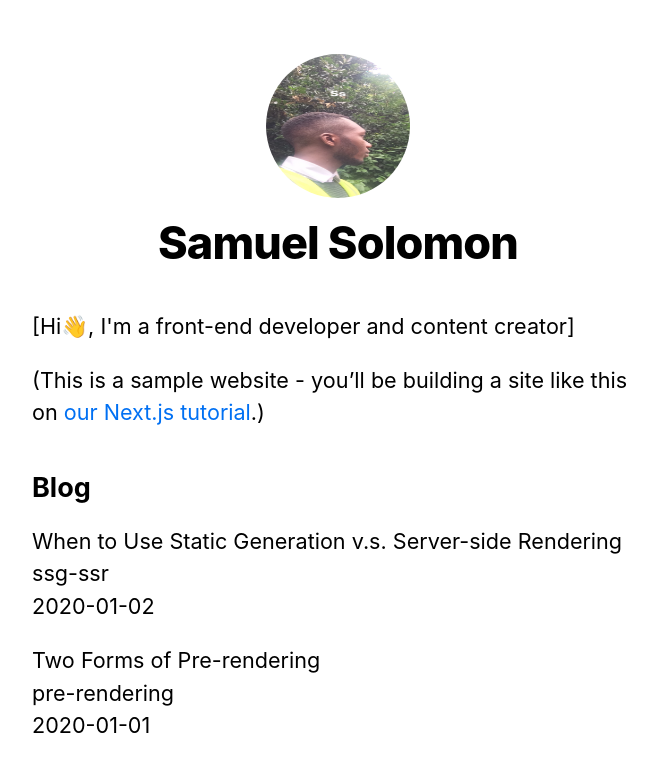
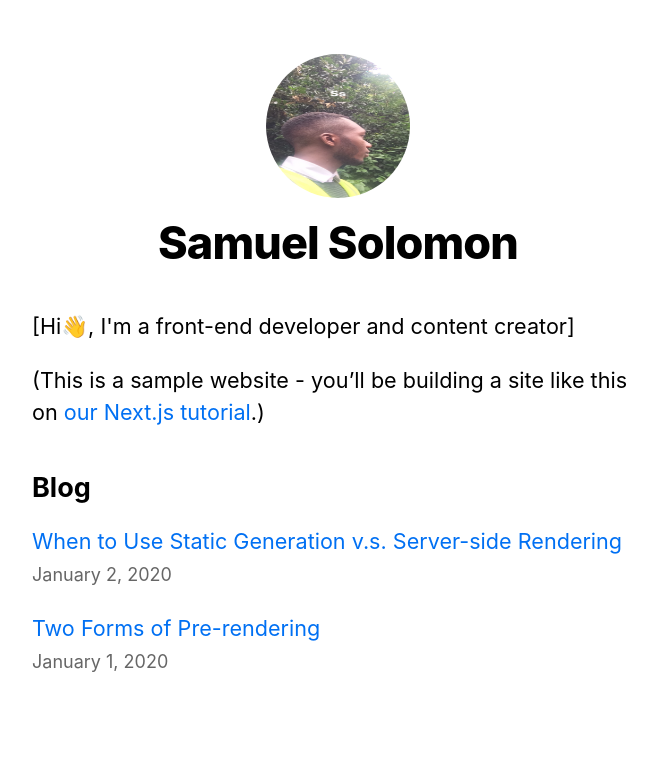
Before and after one commit to S-Solomon/nextjs-blog, a Next.js app: page / in a window 1280 px wide. Shown: the top 772 px of the page, without its empty margins (302-959 px from the left). Built offline with nearby package versions, Linux system fonts and the light colour scheme.

Commit message:
added 404 page

```diff
--- /dev/null
+++ b/components/date.js
@@ -0,0 +1,6 @@
+import { parseISO, format } from 'date-fns'
+
+export default function Date({ dateString }) {
+    const date = parseISO(dateString)
+    return <time dateTime={dateString}>{format(date, 'LLLL d, yyyy')}</time>
+}
--- a/lib/posts.js
+++ b/lib/posts.js
@@ -1,6 +1,8 @@
 import fs from 'fs'
 import path from 'path'
 import matter from 'gray-matter'
+import remark from 'remark'
+import html from 'remark-html'
 
 const postsDirectory = path.join(process.cwd(), 'posts')
 
@@ -69,3 +71,29 @@
         }
     })
 }
+
+
+
+
+
+export async function getPostData(id) {
+    const fullPath = path.join(postsDirectory, `${id}.md`)
+    const fileContents = fs.readFileSync(fullPath, 'utf8')
+
+    // Use gray-matter to parse the post metadata section
+    const matterResult = matter(fileContents)
+
+    // Use remark to convert markdown into HTML string
+    const processedContent = await remark()
+        .use(html)
+        .process(matterResult.content)
+    const contentHtml = processedContent.toString()
+
+
+    // Combine the data with the id and contentHtml
+    return {
+        id,
+        contentHtml,
+        ...matterResult.data
+    }
+}
--- a/package.json
+++ b/package.json
@@ -8,9 +8,12 @@
     "start": "next start"
   },
   "dependencies": {
+    "date-fns": "^2.21.3",
     "gray-matter": "^4.0.3",
     "next": "^10.0.0",
     "react": "17.0.1",
-    "react-dom": "17.0.1"
+    "react-dom": "17.0.1",
+    "remark": "^13.0.0",
+    "remark-html": "^13.0.1"
   }
 }
--- a/pages/index.js
+++ b/pages/index.js
@@ -2,6 +2,8 @@
 import Layout, { siteTitle } from '../components/layout'
 import utilStyles from '../styles/utils.module.css'
 import { getSortedPostsData } from '../lib/posts'
+import Link from 'next/link'
+import Date from '../components/date'
 
 
 
@@ -35,11 +37,13 @@
         <ul className={utilStyles.list}>
           {allPostsData.map(({ id, date, title }) => (
             <li className={utilStyles.listItem} key={id}>
-              {title}
+              <Link href={`/posts/${id}`}>
+                <a>{title}</a>
+              </Link>
               <br />
-              {id}
-              <br />
-              {date}
+              <small className={utilStyles.lightText}>
+                <Date dateString={date} />
+              </small>
             </li>
           ))}
         </ul>
```
Also changed, not shown: pages/404.js (added, +19 -0 lines), pages/posts/[id].js (+32 -3 lines), 1 other file (tests, documents, lock files or other folders).
